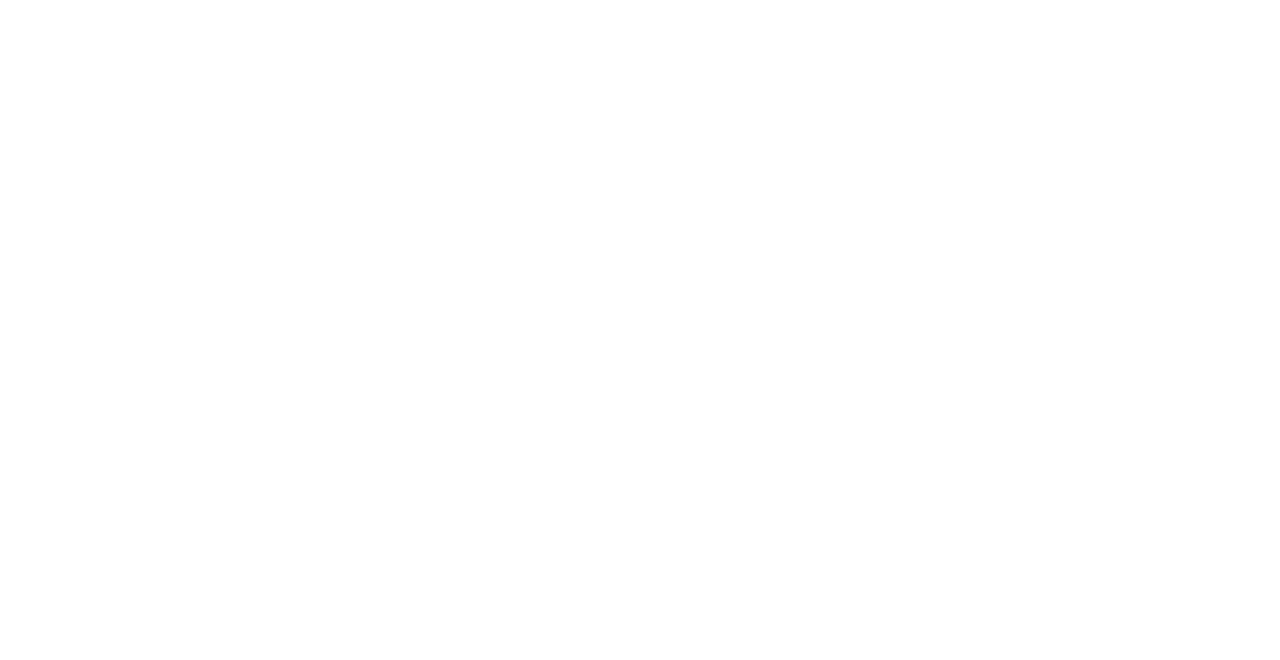
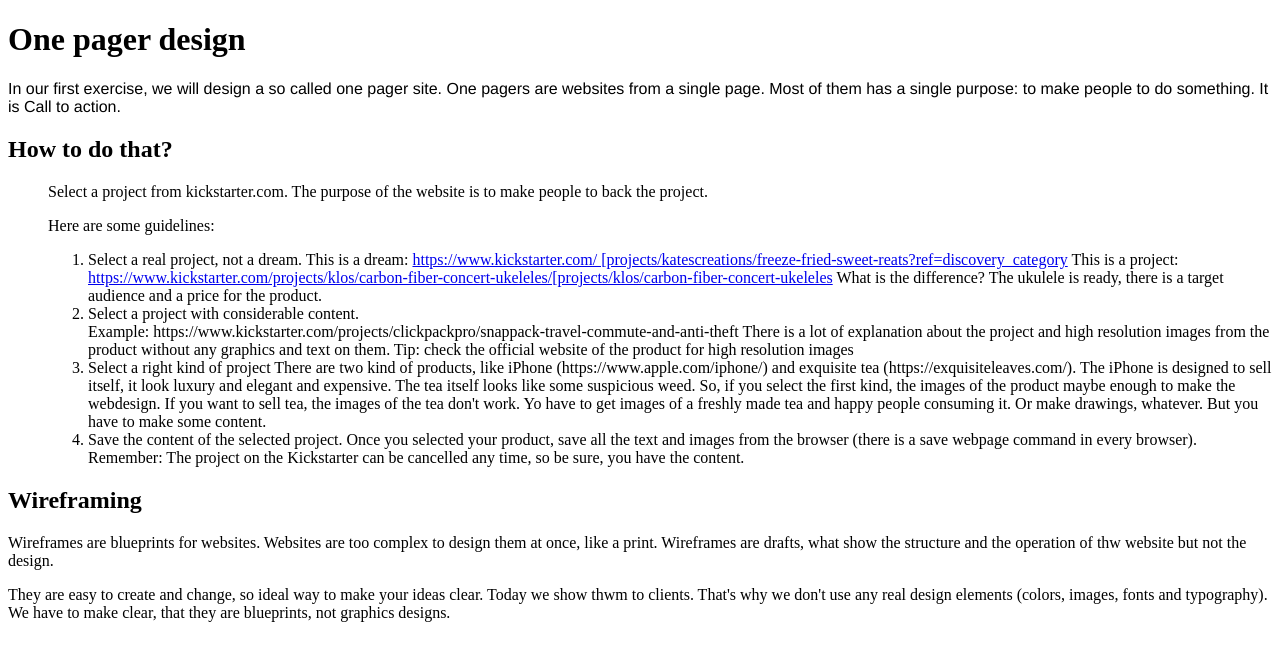
Before and after one commit to gcrwfrd/project_zero, a plain HTML site: page index.html in a window 1280 px wide. Drawn offline with Linux system fonts and the light colour scheme.

Commit message:
Add files via upload

```diff
--- a/index.html
+++ b/index.html
@@ -1,2 +1,51 @@
-<html>
+<!DOCTYPE html>
+<html lang="en">
+  <head>
+    <title>Project Zero</title>
+    <meta name="description" content="Website for Design Majors">
+    <meta http-equiv="content-type" content="text/html; charset=utf-8">
+    <link rel="icon" href="res/favicon.svg" type="image/svg+xml">
+    <style>
+    .first {font-family: 'Helvetica'; color:black;}
+    </style>
+  </head>
+  <body>
+    <h1>One pager design</h1>
+  <p class="first">   In our first exercise, we will design a so called one pager site. One pagers are websites from
+    a single page. Most of them has a single purpose: to make people to do something. It is Call to action.</p>
+
+    <h2>How to do that?</h2>
+<ul>
+    <p>Select a project from kickstarter.com. The purpose of the website is to make people to back the project.</p>
+
+    <p>Here are some guidelines:</p>
+
+    <ol>
+  <li>  Select a real project, not a dream.
+    This is a dream: <a href= "https://www.kickstarter.com/projects/katescreations/freeze-dried-sweet-treats?ref=discovery_category">https://www.kickstarter.com/
+      [projects/katescreations/freeze-fried-sweet-reats?ref=discovery_category</a>
+    This is a project: <a href= "https://www.kickstarter.com/projects/klos/carbon-fiber-concert-ukuleles"
+    >https://www.kickstarter.com/projects/klos/carbon-fiber-concert-ukeleles/[projects/klos/carbon-fiber-concert-ukeleles</a>
+    What is the difference? The ukulele is ready, there is a target audience and a price for the product.
+  <li>  Select a project with considerable content.</li>
+    Example: https://www.kickstarter.com/projects/clickpackpro/snappack-travel-commute-and-anti-theft
+    There is a lot of explanation about the project and high resolution images from the product without any graphics and text on them.
+    Tip: check the official website of the product for high resolution images</li>
+  <li>  Select a right kind of project
+    There are two kind of products, like iPhone (https://www.apple.com/iphone/) and exquisite tea (https://exquisiteleaves.com/).
+    The iPhone is designed to sell itself, it look luxury and elegant and expensive. The tea itself looks like some suspicious weed.
+    So, if you select the first kind, the images of the product maybe enough to make the webdesign. If you want to sell tea, the images of the tea don't work.
+     Yo have to get images of a freshly made tea and happy people consuming it. Or make drawings, whatever. But you have to make some content.
+  <li>  Save the content of the selected project.  Once you selected your product, save all the text and images from the browser (there is a save webpage command in every browser).
+    Remember: The project on the Kickstarter can be cancelled any time, so be sure, you have the content. </li>
+  </ul>
+
+  <h2> Wireframing</h2>
+    <p>Wireframes are blueprints for websites. Websites are too complex to design them at once, like a print.
+      Wireframes are drafts, what show the structure and the operation of thw website but not the design.</p>
+
+  <p>  They are easy to create and change, so ideal way to make your ideas clear. Today we show thwm to clients.
+    That's why we don't use any real design elements (colors, images, fonts and typography). We have to make clear, that they are blueprints, not graphics designs.</p>
+
+  </body>
 </html>
```
Also changed, not shown: res/favicon.svg (added), res/global.css (added).
